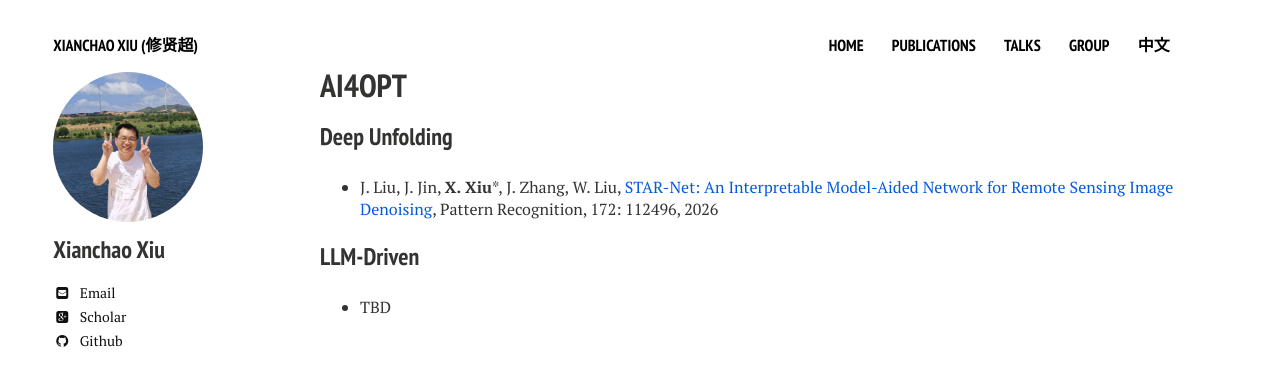
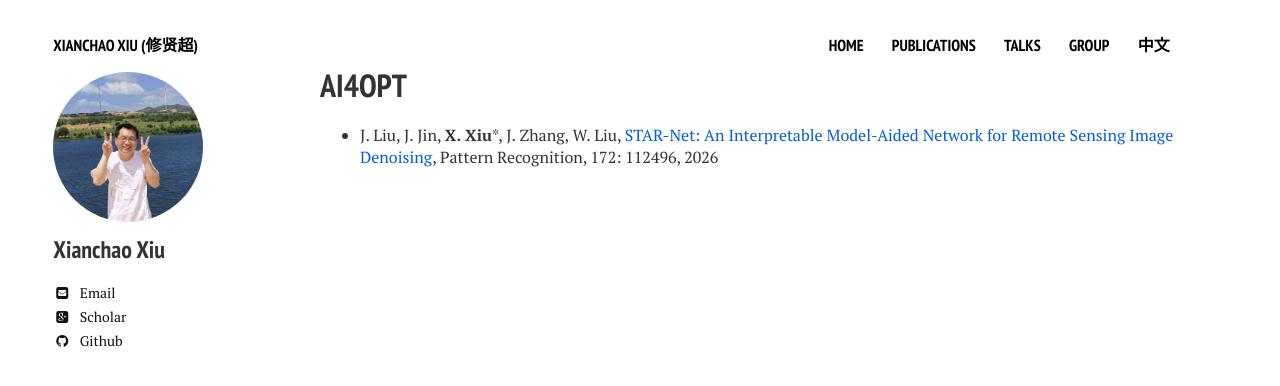
Before and after one commit to xianchaoxiu/xianchaoxiu.github.io, a Jekyll site: the page built from chinese/research/OPT/index.md, in a window 1280 px wide. Shown: the top 386 px of the page. Built offline with Jekyll 4.4.1, drawn with Linux system fonts in a browser that asks for light colours; nearby versions of some CDN libraries.

Commit message:
Update index.md

```diff
--- a/chinese/research/OPT/index.md
+++ b/chinese/research/OPT/index.md
@@ -5,8 +5,4 @@ comments: false
 share: false
 ---
 
-### Deep Unfolding
 * J. Liu, J. Jin, <b>X. Xiu</b>*, J. Zhang, W. Liu, <a href="https://doi.org/10.1016/j.patcog.2025.112496" class="textlink" target="_blank">STAR-Net: An Interpretable Model-Aided Network for Remote Sensing Image Denoising</a>, Pattern Recognition, 172: 112496, 2026  <br>
-
-### LLM-Driven
-* TBD <br>
```
